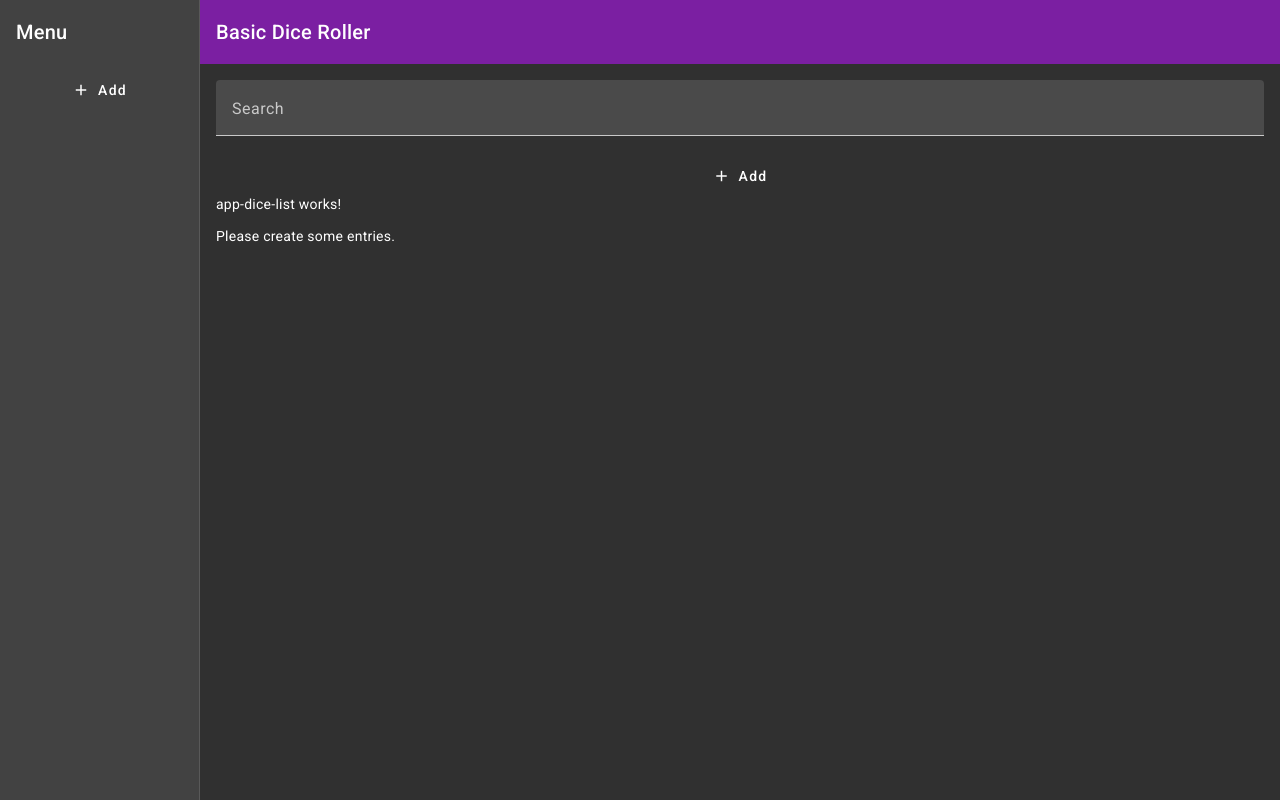
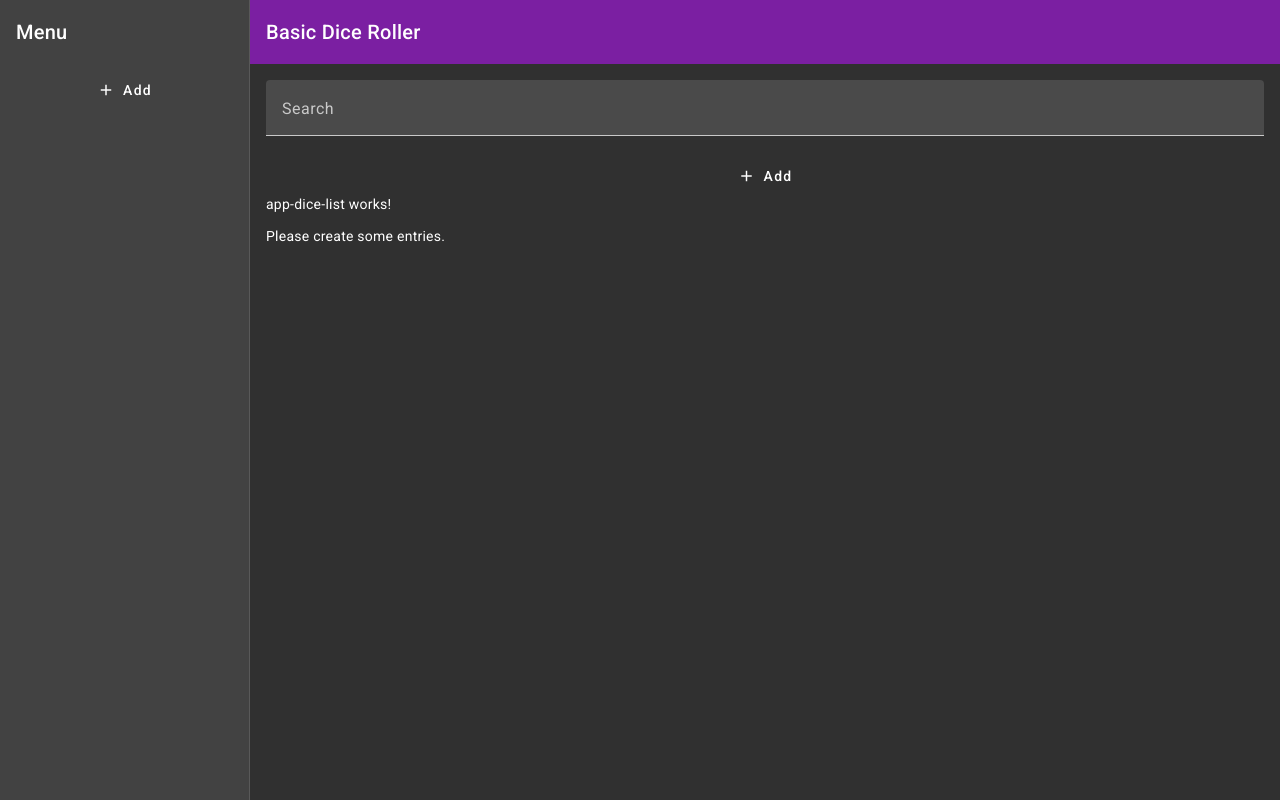
Before and after one commit to selliott08/basic-dice-roller, an Angular app: page / in a window 1280 px wide. Built offline with nearby package versions, Linux system fonts and the light colour scheme.

Commit message:
Add Buttons to Char List

```diff
--- a/src/app/app-char-list/app-char-list.component.html
+++ b/src/app/app-char-list/app-char-list.component.html
@@ -1,6 +1,16 @@
 @for (item of (list$ | async); track item.id) {
-<a mat-list-item href="#">{{ item.name }}</a>
+<div mat-list-item class="list-item">
+  <button matButton class="label" (click)="openCharacterDialog()">
+    {{ item.name }}
+  </button>
+  <button matIconButton (click)="openCharacterDialog()">
+    <mat-icon>edit</mat-icon>
+  </button>
+  <button matIconButton color="warn" (click)="openCharacterDialog()">
+    <mat-icon>delete</mat-icon>
+  </button>
+</div>
 }
-<button mat-button (click)="openCharacterDialog()">
+<button class="add-btn" matButton (click)="openCharacterDialog()">
   <mat-icon>add</mat-icon>Add
 </button>
--- a/src/app/app-char-list/app-char-list.component.scss
+++ b/src/app/app-char-list/app-char-list.component.scss
@@ -1,3 +1,19 @@
-button {
+.list-item {
+  display: flex;
+  align-items: center;
+  padding:0.5rem;
+}
+
+.add-btn {
   width: 100%;
 }
+
+.label {
+  flex-grow: 1;
+
+  ::ng-deep .mdc-button__label {
+    text-overflow: ellipsis;
+    overflow: hidden;
+    text-wrap: nowrap;
+  }
+}
--- a/src/app/app-layout/app-layout.component.scss
+++ b/src/app/app-layout/app-layout.component.scss
@@ -3,7 +3,7 @@
 }
 
 .sidenav {
-  width: 200px;
+  width: 250px;
 }
 
 .sidenav .mat-toolbar {
```
